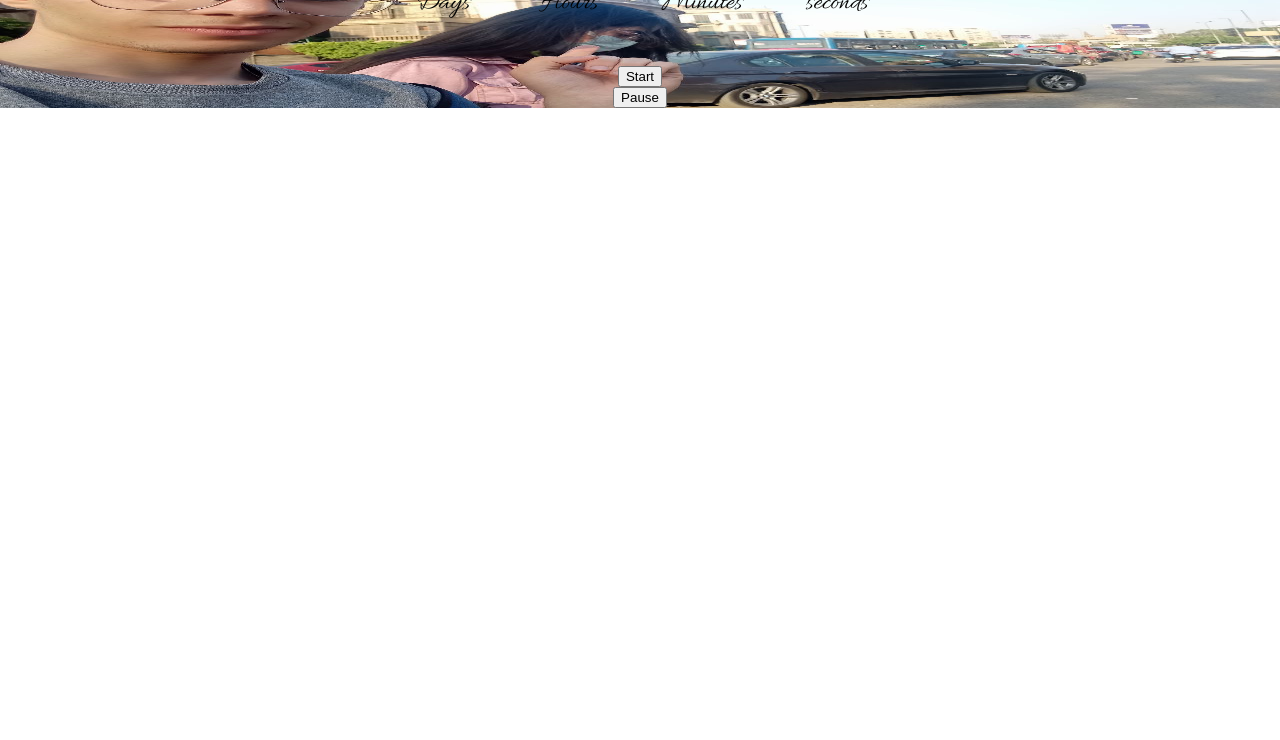
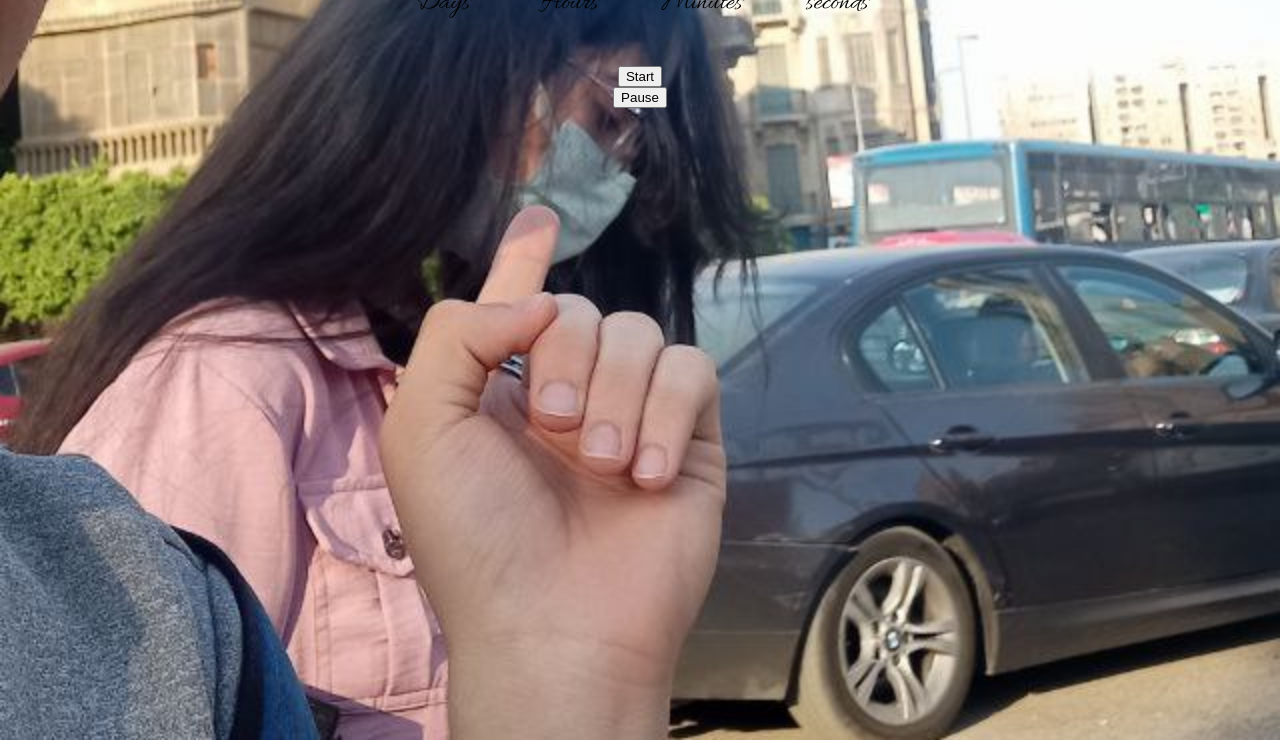
Before and after one commit to PundaLord/HeadacheTimer, a plain HTML site: page index.html in a window 1280 px wide. Shown: the part 60-800 px from the top of the page. Drawn offline with Linux system fonts and the light colour scheme.

Commit message:
Update style.css

```diff
--- a/style.css
+++ b/style.css
@@ -8,10 +8,7 @@ body{
     background-image: url(images/background.jpg);
 
     background-repeat: no-repeat;
-    background-size: 100%;
-    -webkit-background-size: 100% 100%;
-  -moz-background-size: 100% 100%;
-  -o-background-size:  100% 100%;
+    background-size: 200%;
     background-position: center center;
     height: 100%;
     font-family: "Allura";
```
